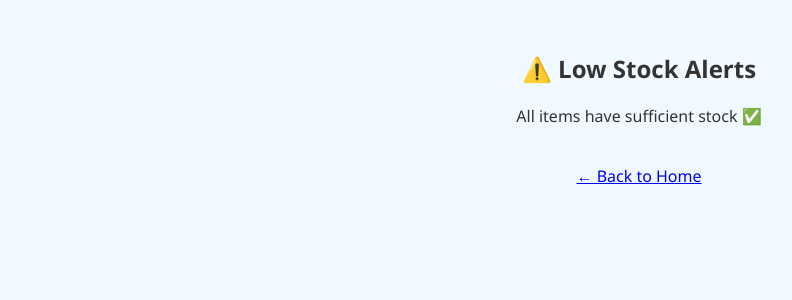
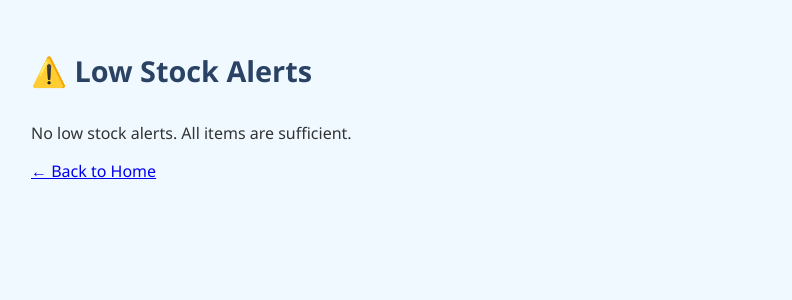
Before and after one commit to Deepika-bethi/smart-inventory, a Flask app: page /alerts in a window 1280 px wide. Shown: the top 300 px of the page, without its empty margins (1-793 px from the left). Run offline with Flask 3, Linux system fonts and the light colour scheme; data that the repository does not hold is empty.

Commit message:
feat: add alerts.html to display low stock warnings

```diff
--- a/templates/alerts.html
+++ b/templates/alerts.html
@@ -1,25 +1,23 @@
 <!DOCTYPE html>
-<html>
+<html lang="en">
 <head>
+    <meta charset="UTF-8">
     <title>Low Stock Alerts</title>
     <link rel="stylesheet" href="{{ url_for('static', filename='style.css') }}">
 </head>
 <body>
-    <div class="container">
-        <h2>⚠️ Low Stock Alerts</h2>
+    <h1>⚠️ Low Stock Alerts</h1>
 
     {% if alerts %}
     <ul>
         {% for item in alerts %}
-                    <li>{{ item[1] }} - only {{ item[2] }} kg left</li>
+        <li>{{ item.name }} - only {{ item.quantity }} kg left</li>
         {% endfor %}
     </ul>
     {% else %}
-            <p>All items have sufficient stock ✅</p>
+        <p>No low stock alerts. All items are sufficient.</p>
     {% endif %}
 
-        <br>
-        <a href="{{ url_for('index') }}">← Back to Home</a>
-    </div>
+    <a class="back-button" href="{{ url_for('home') }}">← Back to Home</a>
 </body>
 </html>
```
Lines whose indentation alone changed are shown as unchanged.
